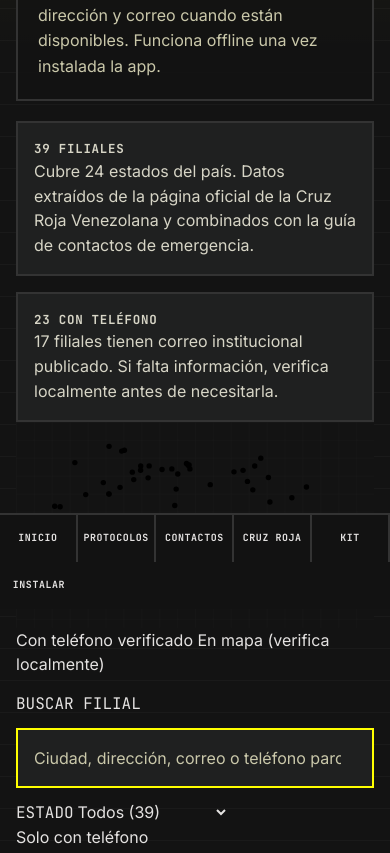
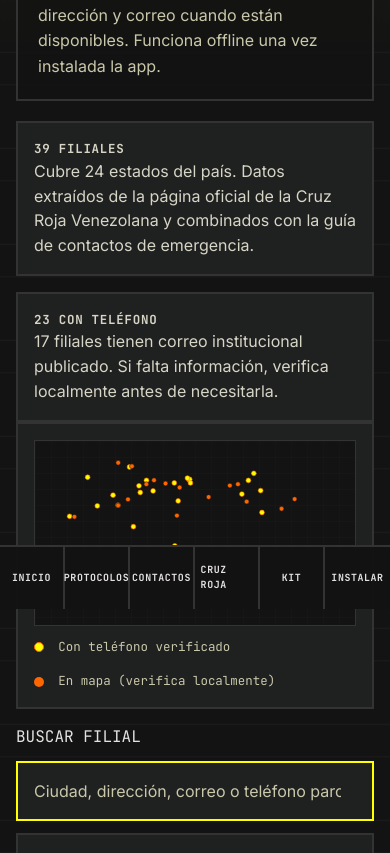
Before and after one commit to thezykedev/protocolo-sismo-ve, an Astro site: page /cruz-roja in a window 390 px wide. Shown: the part 235-1088 px from the top of the page. Built offline with nearby package versions, Linux system fonts and the light colour scheme; Astro itself is replaced by a stand-in of ours.

Commit message:
feat(ui): add styles for filter chips, dropdown and offline map
- .branch-filters / .branch-filter__select para el dropdown por estado
- .chip / .chip--active / .chip--ghost para los filtros rápidos
- .map-card / .map-svg / .map-dot / .legend-dot para el mapa offline
- .bottom-nav con grid auto-fit para acomodar 6 items en mobile

```diff
--- a/src/styles/global.css
+++ b/src/styles/global.css
@@ -516,7 +516,7 @@
   left: 0;
   z-index: 40;
   display: grid;
-  grid-template-columns: repeat(5, 1fr);
+  grid-template-columns: repeat(var(--nav-columns, 6), minmax(0, 1fr));
   border-top: 2px solid var(--line);
   background: rgba(19, 19, 19, 0.98);
 }
@@ -830,6 +830,171 @@
 .pill--review {
   border-color: var(--line-soft);
   color: var(--text);
+}
+
+.branch-filters {
+  display: flex;
+  flex-direction: column;
+  gap: 0.75rem;
+  border: 2px solid var(--line);
+  background: var(--bg-soft);
+  padding: 0.85rem 1rem;
+}
+
+.branch-filter {
+  display: flex;
+  flex-direction: column;
+  gap: 0.35rem;
+}
+
+.branch-filter__select {
+  width: 100%;
+  border: 2px solid var(--yellow);
+  background: var(--bg);
+  padding: 0.75rem 0.85rem;
+  color: var(--white);
+  font-family: var(--mono);
+  font-size: 0.95rem;
+  appearance: none;
+  background-image: linear-gradient(45deg, transparent 50%, var(--yellow) 50%),
+    linear-gradient(135deg, var(--yellow) 50%, transparent 50%);
+  background-position:
+    calc(100% - 18px) 50%,
+    calc(100% - 12px) 50%;
+  background-size:
+    6px 6px,
+    6px 6px;
+  background-repeat: no-repeat;
+}
+
+.branch-filter__select:focus {
+  outline: 2px solid var(--orange);
+  outline-offset: 2px;
+}
+
+.branch-chips {
+  display: flex;
+  flex-wrap: wrap;
+  gap: 0.4rem;
+}
+
+.chip {
+  border: 2px solid var(--line);
+  background: transparent;
+  color: var(--text);
+  padding: 0.35rem 0.65rem;
+  font-family: var(--mono);
+  font-size: 0.72rem;
+  font-weight: 700;
+  letter-spacing: 0.05em;
+  text-transform: uppercase;
+  cursor: pointer;
+  transition:
+    border-color 120ms ease,
+    background-color 120ms ease,
+    color 120ms ease;
+}
+
+.chip:hover {
+  border-color: var(--yellow);
+  color: var(--yellow);
+}
+
+.chip--active {
+  border-color: var(--yellow);
+  background: var(--yellow);
+  color: var(--yellow-ink);
+}
+
+.chip--active:hover {
+  color: var(--yellow-ink);
+}
+
+.chip--ghost {
+  border-style: dashed;
+  color: var(--text-dim);
+}
+
+.map-card {
+  display: flex;
+  flex-direction: column;
+  gap: 0.75rem;
+  border: 2px solid var(--line);
+  background: var(--bg-soft);
+  padding: 1rem;
+}
+
+.map-svg {
+  width: 100%;
+  height: auto;
+  background: var(--bg);
+  border: 1px solid var(--line);
+}
+
+.map-dot circle {
+  fill: var(--orange);
+  stroke: var(--bg);
+  stroke-width: 1.5;
+}
+
+.map-dot:hover circle,
+.map-dot:focus-visible circle {
+  fill: var(--yellow);
+  stroke: var(--white);
+  stroke-width: 2;
+}
+
+.map-dot--phone circle {
+  fill: var(--yellow);
+  stroke: var(--orange);
+  stroke-width: 1.5;
+}
+
+.map-dot--phone:hover circle,
+.map-dot--phone:focus-visible circle {
+  fill: var(--white);
+  stroke: var(--yellow);
+}
+
+.map-legend {
+  display: flex;
+  flex-wrap: wrap;
+  gap: 1rem;
+  color: var(--text-dim);
+  font-family: var(--mono);
+  font-size: 0.78rem;
+}
+
+.legend-dot {
+  display: inline-block;
+  width: 0.65rem;
+  height: 0.65rem;
+  margin-right: 0.4rem;
+  border-radius: 50%;
+  background: var(--orange);
+  vertical-align: middle;
+}
+
+.legend-dot--phone {
+  background: var(--yellow);
+  border: 1px solid var(--orange);
+}
+
+@media (min-width: 720px) {
+  .branch-filters {
+    flex-direction: row;
+    align-items: flex-end;
+    justify-content: space-between;
+  }
+
+  .branch-filter {
+    flex: 0 0 18rem;
+  }
+
+  .branch-chips {
+    flex: 1;
+    justify-content: flex-end;
+  }
 }
 
 .contact-action--muted {
```
